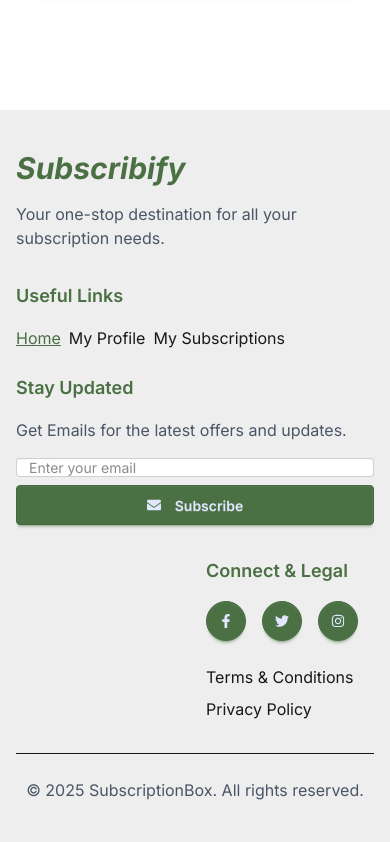
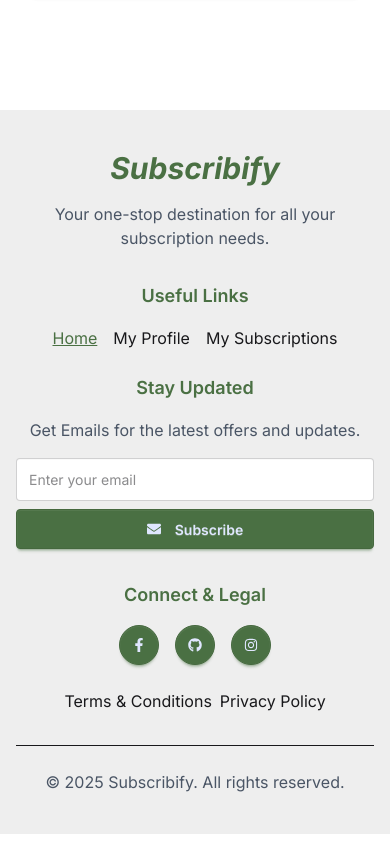
Before and after one commit to md-zeon/subscribify, a React (Vite) app: page / in a window 390 px wide. Shown: the part 7016-7858 px from the top of the page. Built offline with nearby package versions, Linux system fonts and the light colour scheme; no server answers.

Commit message:
Made Footer Responsive

```diff
--- a/src/components/Footer.jsx
+++ b/src/components/Footer.jsx
@@ -2,7 +2,7 @@ import { useEffect } from "react";
 import { NavLink } from "react-router";
 import AOS from "aos";
 import "aos/dist/aos.css";
-import { FaTwitter, FaFacebookF, FaInstagram, FaEnvelope } from "react-icons/fa";
+import { FaFacebookF, FaInstagram, FaEnvelope, FaGithub } from "react-icons/fa";
 import { toast } from "react-toastify";
 
 const Footer = () => {
@@ -51,12 +51,14 @@ const Footer = () => {
 		<footer className='bg-base-300 text-base-content py-10 mt-auto'>
 			<div className='max-w-7xl mx-auto px-4 sm:px-6 lg:px-8'>
 				<div className='grid grid-cols-1 md:grid-cols-3 gap-8 mb-8'>
+					{/* Left Column */}
 					<div data-aos='fade-up'>
-						<h2 className='text-3xl italic font-bold text-primary mb-4'>Subscribify</h2>
-						<p className='text-gray-600 max-w-xs'>
+						<h2 className='text-3xl italic font-bold text-primary mb-4 text-center md:text-start'>Subscribify</h2>
+						<p className='text-gray-600 max-w-xs mx-auto md:mx-0 text-center md:text-start'>
 							Your one-stop destination for all your subscription needs.
 						</p>
 					</div>
+					{/* Center Column */}
 					<div
 						data-aos='fade-up'
 						data-aos-delay='200'
@@ -64,23 +66,23 @@ const Footer = () => {
 					>
 						{/* Navigation Links */}
 						<div>
-							<h3 className='text-lg font-semibold text-primary mb-4'>Useful Links</h3>
-							<ul className='flex gap-2'>{links}</ul>
+							<h3 className='text-lg font-semibold text-primary mb-4 text-center md:text-start'>Useful Links</h3>
+							<ul className='flex flex-wrap gap-4 justify-center md:justify-start'>{links}</ul>
 						</div>
 
 						{/* Subscription Form */}
 						<div>
-							<h3 className='text-lg font-semibold text-primary mb-4'>Stay Updated</h3>
-							<p className='text-gray-600 mb-4'>Get Emails for the latest offers and updates.</p>
+							<h3 className='text-lg font-semibold text-primary mb-4 text-center md:text-start'>Stay Updated</h3>
+							<p className='text-gray-600 mb-4 text-center md:text-start'>Get Emails for the latest offers and updates.</p>
 							<form
 								onSubmit={handleSubscribe}
-								className='flex flex-col sm:flex-row gap-2'
+								className='flex flex-wrap flex-col sm:flex-row gap-2'
 							>
 								<input
 									type='email'
 									name='email'
 									placeholder='Enter your email'
-									className='input input-bordered w-full sm:w-auto flex-1'
+									className='input input-bordered w-full sm:w-auto py-3 flex-1'
 									required
 								/>
 								<button
@@ -92,19 +94,18 @@ const Footer = () => {
 							</form>
 						</div>
 					</div>
-
-					{/* Social Media & Legal Links */}
+					{/* Right Column */}
 					<div
 						data-aos='fade-up'
 						data-aos-delay='300'
-						className="ml-auto px-4 sm:px-6 lg:px-8"
+						className="mx-auto px-4 sm:px-6 lg:px-8"
 					>
-						<h3 className='text-lg font-semibold text-primary mb-4'>Connect & Legal</h3>
+						<h3 className='text-lg font-semibold text-primary mb-4 text-center md:text-start'>Connect & Legal</h3>
 						<div className='flex flex-col gap-4'>
 							{/* Social Media Icons */}
-							<div className='flex gap-4 mb-2'>
+							<div className='flex gap-4 mb-2 justify-center md:justify-start'>
 								<a
-									href='https://facebook.com'
+									href='https://www.facebook.com/zeon.zeon.372'
 									target='_blank'
 									rel='noopener noreferrer'
 									className='btn btn-circle btn-primary hover:bg-primary-focus'
@@ -112,15 +113,15 @@ const Footer = () => {
 									<FaFacebookF />
 								</a>
 								<a
-									href='https://twitter.com'
+									href='https://github.com/md-zeon'
 									target='_blank'
 									rel='noopener noreferrer'
 									className='btn btn-circle btn-primary hover:bg-primary-focus'
 								>
-									<FaTwitter />
+									<FaGithub />
 								</a>
 								<a
-									href='https://instagram.com'
+									href='https://www.instagram.com/zeonrahaman/'
 									target='_blank'
 									rel='noopener noreferrer'
 									className='btn btn-circle btn-primary hover:bg-primary-focus'
@@ -129,16 +130,16 @@ const Footer = () => {
 								</a>
 							</div>
 							{/* Legal Links */}
-							<div className='space-y-2'>
+							<div className='flex flex-wrap justify-center md:flex-col gap-2'>
 								<NavLink
 									to='/terms'
-									className='hover:text-primary transition-colors block'
+									className='hover:text-primary transition-colors link-hover'
 								>
 									Terms & Conditions
 								</NavLink>
 								<NavLink
 									to='/privacy'
-									className='hover:text-primary transition-colors block'
+									className='hover:text-primary transition-colors link-hover'
 								>
 									Privacy Policy
 								</NavLink>
@@ -149,7 +150,7 @@ const Footer = () => {
 
 				{/* Copyright */}
 				<div className='border-t border-base-400 pt-6 text-center'>
-					<p className='text-gray-600'>© {new Date().getFullYear()} SubscriptionBox. All rights reserved.</p>
+					<p className='text-gray-600'>© {new Date().getFullYear()} Subscribify. All rights reserved.</p>
 				</div>
 			</div>
 		</footer>
--- a/src/pages/ForgotPassword.jsx
+++ b/src/pages/ForgotPassword.jsx
@@ -7,14 +7,12 @@ const ForgotPassword = () => {
 	const location = useLocation();
 	const navigate = useNavigate();
 	const [email, setEmail] = useState(location?.state?.email || "");
-	console.log(location);
 	const { resetPassword } = use(AuthContext);
 
 	const handleReset = (e) => {
 		e.preventDefault();
 		const form = e.target;
 		const email = form.email.value;
-		console.log(email);
 		resetPassword(email)
 			.then(() => {
 				toast.success("Password reset link sent to " + email + "!");
--- a/src/pages/Login.jsx
+++ b/src/pages/Login.jsx
@@ -37,7 +37,6 @@ const Login = () => {
 				// Signed in
 				toast.success("Login successful!");
 				const user = userCredential.user;
-				console.log(user);
 				form.reset();
 				navigate(location?.state || "/");
 			})
@@ -51,7 +50,7 @@ const Login = () => {
 			.then((result) => {
 				const user = result.user;
 				toast.success("Login successful!");
-				console.log(user);
+				// console.log(user);
 				navigate(location?.state || "/");
 			})
 			.catch((error) => {
--- a/src/pages/Register.jsx
+++ b/src/pages/Register.jsx
@@ -18,7 +18,6 @@ const Register = () => {
 		const email = form.email.value;
 		const photoURL = form.photoURL.value;
 		const password = form.password.value;
-		console.log(name, email, photoURL, password);
 		if (password.length < 6) {
 			toast.error("Password must be at least 6 characters long.");
 			return;
@@ -55,7 +54,7 @@ const Register = () => {
 			.then((result) => {
 				const user = result.user;
 				toast.success("Login successful!");
-				console.log(user);
+				// console.log(user);
 				navigate(location?.state || "/");
 			})
 			.catch((error) => {
```
